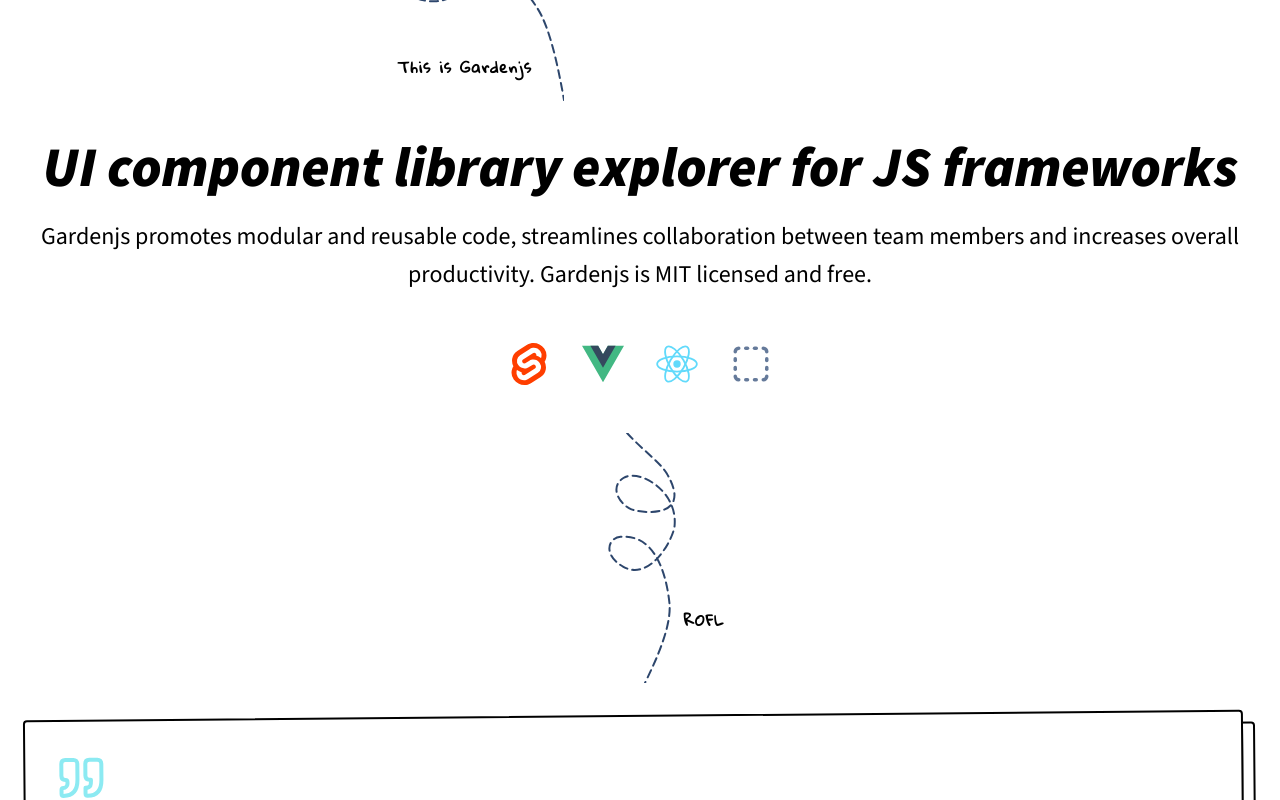
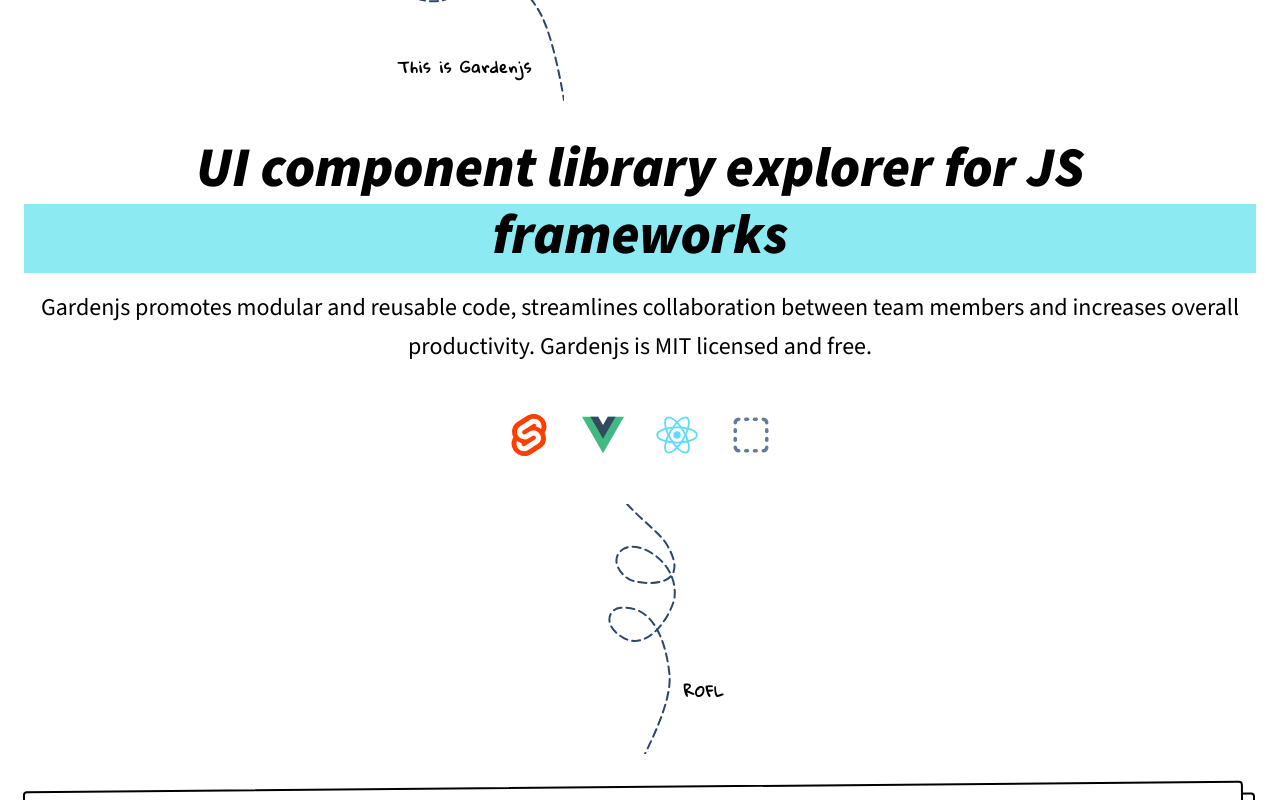
Before and after one commit to gardenjs/docs, a SvelteKit app: page / in a window 1280 px wide. Shown: the part 840-1640 px from the top of the page. Built offline with nearby package versions, Linux system fonts and the light colour scheme.

Commit message:
add background to h1 chapter title

```diff
--- a/src/assets/scss/base/text-selection.scss
+++ b/src/assets/scss/base/text-selection.scss
@@ -1,6 +1,12 @@
-h1,h2,h3,h4,h5,p,li,a,span,div,b,strong,i,em,sub,sup,code,th,td {
+h2,h3,h4,h5,p,li,a,span,div,b,strong,i,em,sub,sup,code,th,td {
   &::selection {
     color: var(--c-text);
     background-color: var(--c-primary);
   }
 }
+h1 {
+  &::selection {
+    color: var(--c-text);
+    background-color: transparent;
+  }
+}
--- a/src/components/chapterintro/Chapterintro.svelte
+++ b/src/components/chapterintro/Chapterintro.svelte
@@ -35,7 +35,9 @@
     }
     h1,
     h2 {
+      display: inline-block;
       margin: 0 0 1rem;
+      padding: 0 0 0.25rem;
       font-family: 'Source Sans 3 Italic';
       font-variation-settings: 'wght' 900;
       font-size: 1.375rem;
@@ -51,6 +53,11 @@
       @media (min-width: 1280px) {
         font-size: 3.5rem;
       }
+    }
+    h1 {
+      background: linear-gradient(180deg, transparent 0 50%, var(--c-headline-bg) 50% 100%);
+      border-left: 1.5rem solid transparent;
+	    border-right: 1.5rem solid transparent;
     }
     p {
       margin: 0rem;
```
